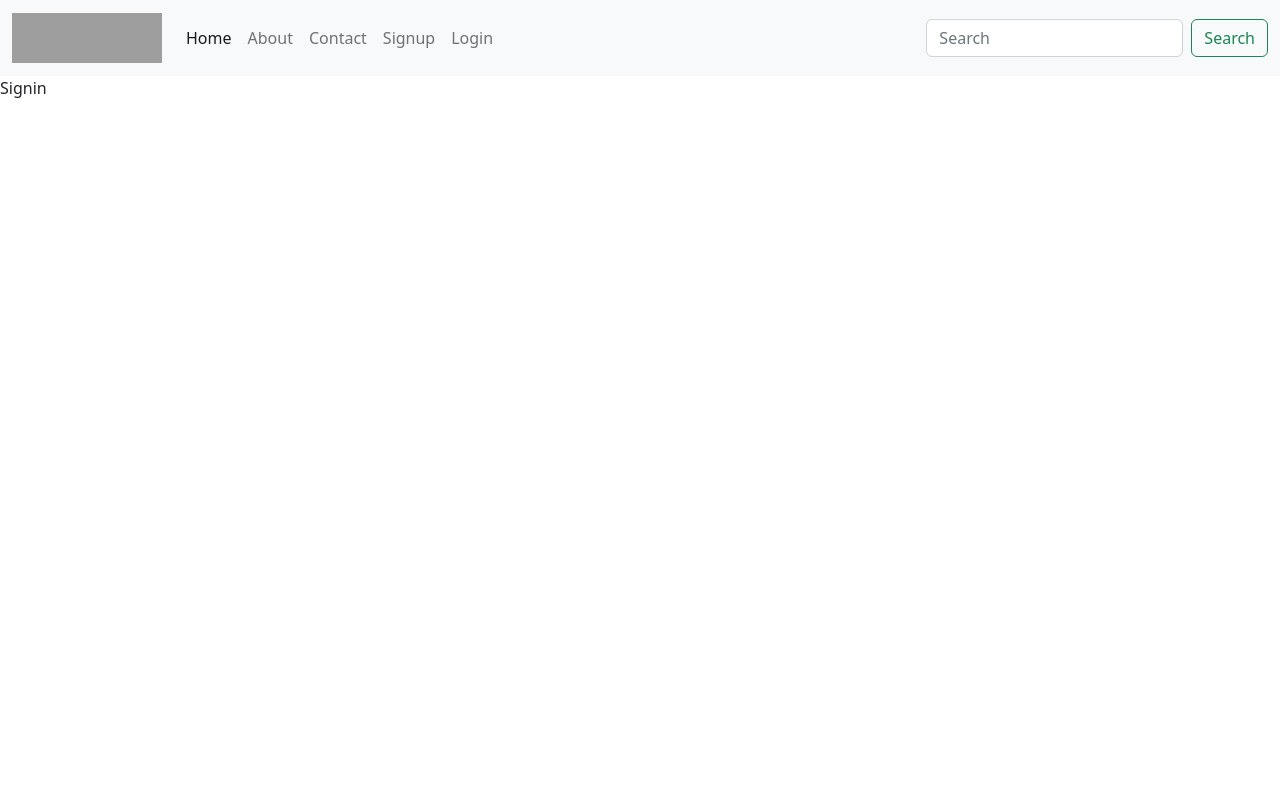
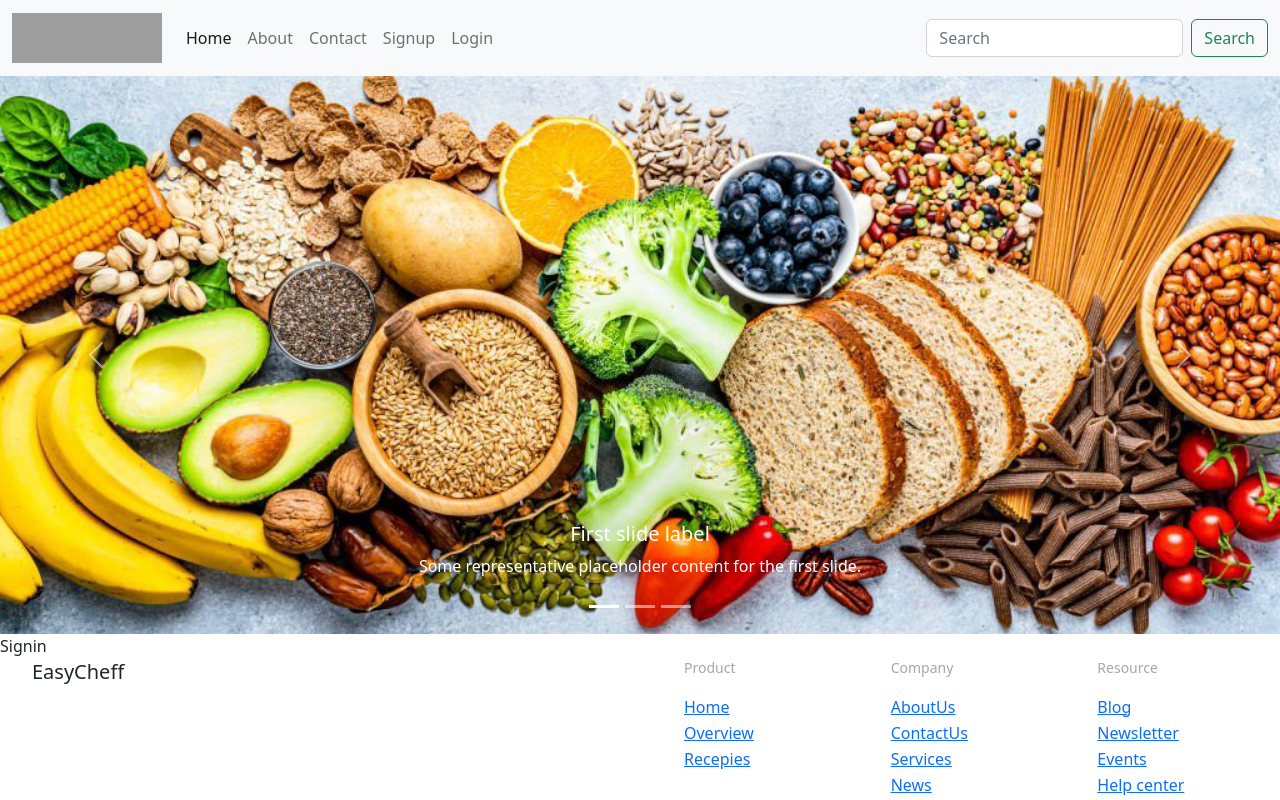
Before and after one commit to WaqasFareed62/easy-chef, a React (Create React App) app in the folder frontend/: page /signin in a window 1280 px wide. Shown: the top 800 px of the page. Built offline with nearby package versions, Linux system fonts and the light colour scheme; grey boxes are pictures that could not be loaded; a web font is replaced by a local one.

Commit message:
footer integrated

```diff
--- a/frontend/package.json
+++ b/frontend/package.json
@@ -3,6 +3,7 @@
   "version": "0.1.0",
   "private": true,
   "dependencies": {
+    "@material-tailwind/react": "^2.0.1",
     "@testing-library/jest-dom": "^5.16.5",
     "@testing-library/react": "^13.4.0",
     "@testing-library/user-event": "^13.5.0",
--- a/frontend/src/App.js
+++ b/frontend/src/App.js
@@ -9,12 +9,13 @@ import About from "./components/About/About";
 import Contact from "./components/Contact/Contact";
 import Signup from "./components/Signup/Signup";
 import Signin from "./components/Signin/Signin";
+import Footer from "./pages/Footer";
 
 function App() {
   return (
     <div>
       <Navbar />
-      {/* <Carousel /> */}
+      <Carousel />
       <Routes>
         <Route path="/" element={<Home />} />
         <Route path="about" element={<About />} />
@@ -22,6 +23,7 @@ function App() {
         <Route path="signup" element={<Signup />} />
         <Route path="signin" element={<Signin />} />
       </Routes>
+      <Footer />
     </div>
   );
 }
--- a/frontend/src/pages/Footer.js
+++ b/frontend/src/pages/Footer.js
@@ -19,7 +19,7 @@ const currentYear = new Date().getFullYear();
 
 export default function Footer() {
   return (
-    <footer className="relative w-full">
+    <footer className="relative w-full ">
       <div className="mx-auto w-full max-w-7xl px-8">
         <div className="grid grid-cols-1 justify-between gap-4 md:grid-cols-2">
           <Typography variant="h5" className="mb-6">
```
Also changed, not shown: 1 other file (tests, documents, lock files or other folders).
